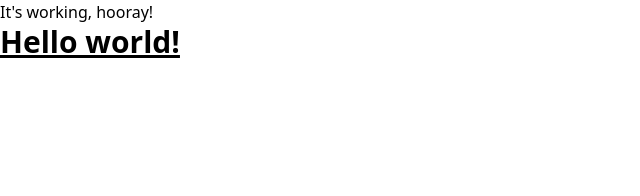
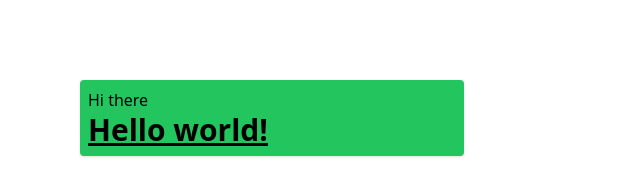
Before and after one commit to tymonaghan/dev-portfolio, a React app: page / in a window 1280 px wide. Shown: the whole page, without its empty margins (0-640 px from the left). Built offline with nearby package versions, Linux system fonts and the light colour scheme.

Commit message:
integrate tailwind css with a demo card
time to dig in!

```diff
--- a/app/main.js
+++ b/app/main.js
@@ -3,8 +3,8 @@ import ReactDOM from "react-dom";
 import TestCard from "./TestCard";
 
 ReactDOM.render(
-  <div>
-    <p>It's working, hooray!</p>
+  <div className="w-96 m-20 p-2 bg-green-500 shadow rounded">
+    <p>Hi there</p>
     <TestCard />
   </div>,
   document.getElementById("app")
--- a/public/index.html
+++ b/public/index.html
@@ -8,6 +8,9 @@
     <script src="./bundle.js" defer></script>
   </head>
   <body>
-    <div id="app">here we are again</div>
+    <div id="app">
+      Site loading. If you see this message for more than a couple of seconds,
+      try reloading the page.
+    </div>
   </body>
 </html>
```
Also changed, not shown: package.json (+5 -2 lines), public/output.css, 1 other file.
